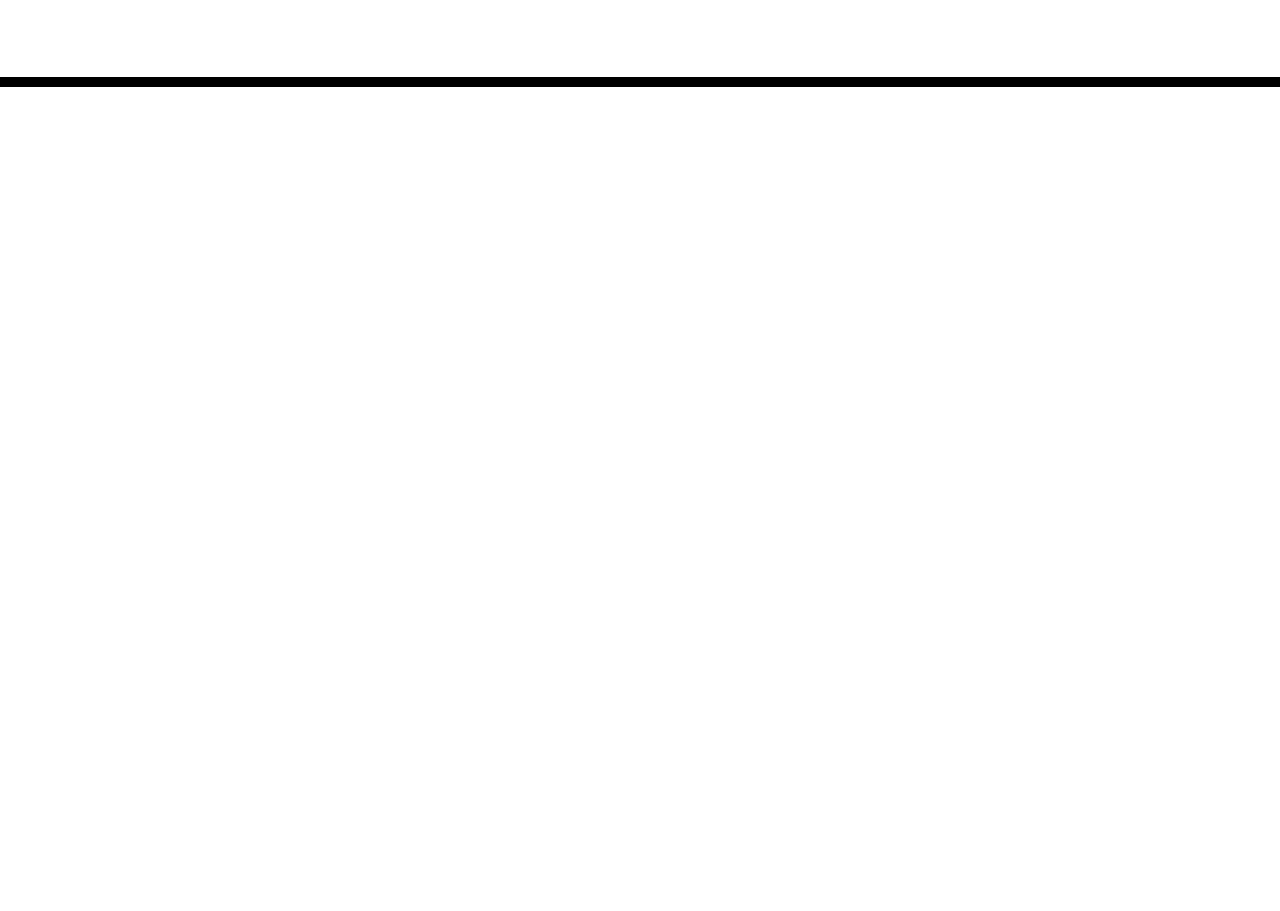
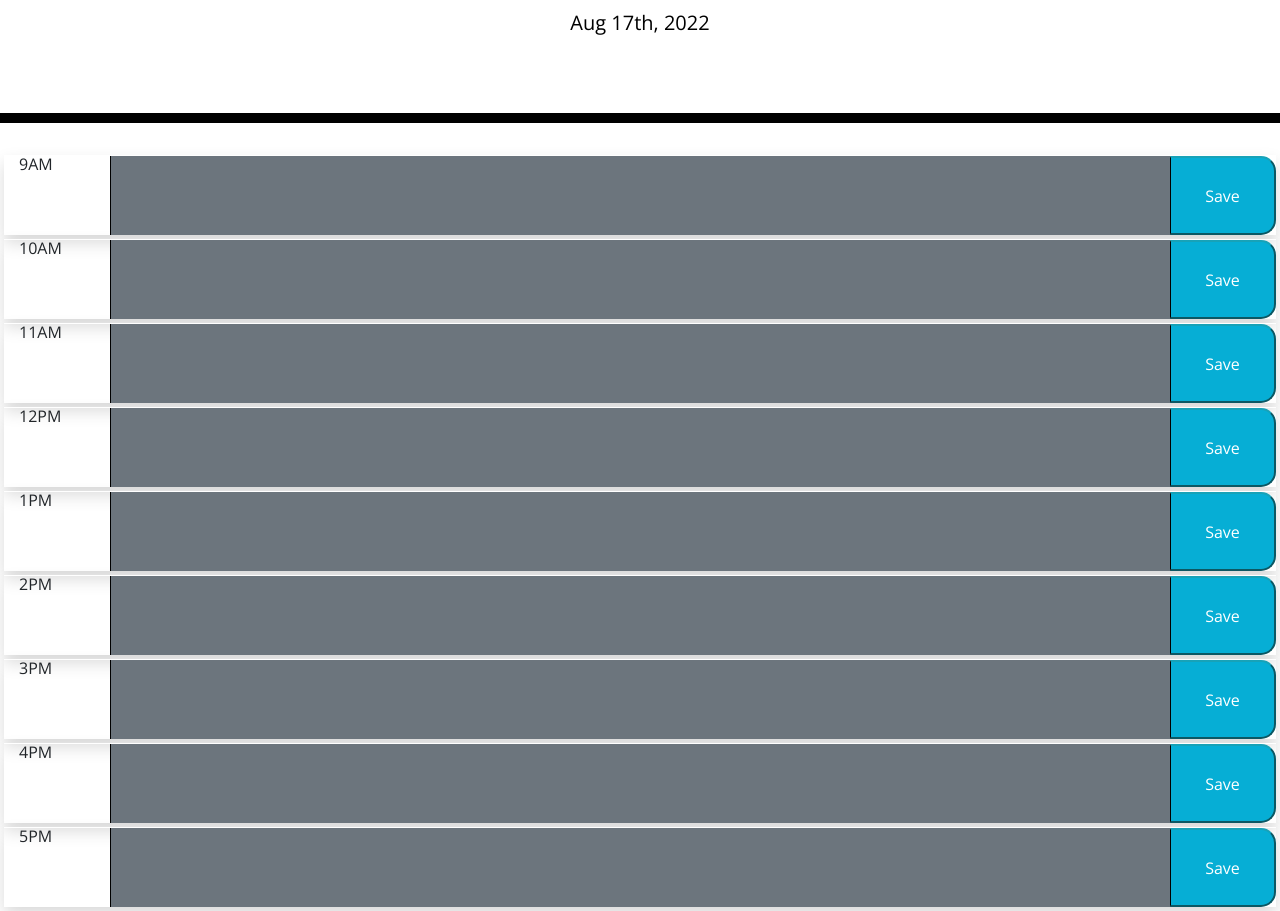
Before and after one commit to Alathrop2/Daily-Planner, a plain HTML site: page index.html in a window 1280 px wide. Shown: the part 181-1092 px from the top of the page. Before the commit the page ends 800 px from the top, so only its background shows below. Drawn offline with nearby package versions, Linux system fonts and the light colour scheme; files that its build step writes are made by us from their sources.

Commit message:
added moment, and started local storage

```diff
--- a/assets/js/script.js
+++ b/assets/js/script.js
@@ -0,0 +1,26 @@
+var today = moment();
+var currentTime = moment().format('MMMM Do YYYY, h:mm:ss a');
+var textBox = document.getElementById('textBox');
+var savedInfo = localStorage.getItem('Saved Task');
+var saveButton = document.getElementById('saveButton');
+// code for adding the current day to the top of the screen
+var currentDay = $('#currentDay').text(today.format('MMM Do, YYYY'));
+
+// setting local storage
+saveButton.addEventListener('click', function () {
+  localStorage.setItem('saved Task', textBox.value);
+  console.log(textBox.value);
+});
+// GIVEN I am using a daily planner to create a schedule
+//  WHEN I open the planner
+// * the current day is displayed at the top of the calendar
+// WHEN I scroll down
+// * I am presented with time blocks for standard business hours
+// WHEN I view the time blocks for that days
+// TODO each time block is color-coded to indicate whether it is in the past, present, or future
+// WHEN I click into a time block
+// * I can enter an event
+// WHEN I click the save button for that time block
+// TODO the text for that event is saved in local storage
+// WHEN I refresh the page
+// TODO the saved events persist
--- a/index.html
+++ b/index.html
@@ -18,9 +18,11 @@
       href="https://fonts.googleapis.com/css?family=Open+Sans&display=swap"
       rel="stylesheet"
     />
-    <link rel="stylesheet" href="style.css" />
+    <link rel="stylesheet" href="./assets/css/style.css" />
     <title>Work Day Scheduler</title>
+
   </head>
+
 
   <body>
     <header class="jumbotron">
@@ -28,11 +30,64 @@
       <p class="lead">A simple calendar app for scheduling your work day</p>
       <p id="currentDay" class="lead"></p>
     </header>
-    <div class="container">
+
       <!-- Timeblocks go here -->
+      <div class="row d-flex m-1 shadow">
+        <div class="col-sm-1">9AM</div>
+        <textarea id="textBox" class="col-lg-10 bg-secondary font-weight-bold text-white"></textarea>
+        <button type="button" id="saveButton" class="col btn-info saveBtn">Save</button>
+      </div>
+
+    <div class="row d-flex m-1 shadow ">
+      <div class="col-sm-1">10AM</div>
+      <textarea id="textBox" class="col-lg-10 bg-secondary font-weight-bold text-white"></textarea>
+      <button type="button" id="saveButton" class="col btn-info saveBtn">Save</button>
     </div>
-
+  </div>
+  <div class="row d-flex m-1 shadow">
+    <div class="col-sm-1">11AM</div>
+    <textarea id="textBox" class="col-lg-10 bg-secondary font-weight-bold text-white"></textarea>
+    <button type="button" id="saveButton" class="col btn-info saveBtn">Save</button>
+  </div>
+</div>
+<div class="row d-flex m-1 shadow">
+  <div class="col-sm-1">12PM</div>
+  <textarea id="textBox" class="col-lg-10 bg-secondary font-weight-bold text-white"></textarea>
+  <button type="button" id="saveButton" class="col btn-info saveBtn">Save</button>
+</div>
+</div>
+<div class="row d-flex m-1 shadow">
+  <div class="col-sm-1">1PM</div>
+  <textarea id="textBox" class="col-lg-10 bg-secondary font-weight-bold text-white"></textarea>
+  <button type="button" id="saveButton" class="col btn-info saveBtn">Save</button>
+</div>
+</div>
+<div class="row d-flex m-1 shadow">
+  <div class="col-sm-1">2PM</div>
+  <textarea id="textBox" class="col-lg-10 bg-secondary font-weight-bold text-white"></textarea>
+  <button type="button" id="saveButton" class="col btn-info saveBtn">Save</button>
+</div>
+</div>
+<div class="row d-flex m-1 shadow">
+  <div class="col-sm-1">3PM</div>
+  <textarea id="textBox" class="col-lg-10 bg-secondary font-weight-bold text-white"></textarea>
+  <button type="button" id="saveButton" class="col btn-info saveBtn">Save</button>
+</div>
+</div>
+<div class="row d-flex m-1 shadow">
+  <div class="col-sm-1">4PM</div>
+  <textarea id="textBox" class="col-lg-10 bg-secondary font-weight-bold text-white"></textarea>
+  <button type="button" id="saveButton" class="col btn-info saveBtn">Save</button>
+</div>
+</div>
+<div class="row d-flex m-1 shadow">
+  <div class="col-sm-1">5PM</div>
+  <textarea id="textBox" class="col-lg-10 bg-secondary font-weight-bold text-white"></textarea>
+  <button type="button" id="saveButton" class="col btn-info saveBtn">Save</button>
+</div>
+</div>
     <script src="https://code.jquery.com/jquery-3.4.1.min.js"></script>
     <script src="https://cdnjs.cloudflare.com/ajax/libs/moment.js/2.24.0/moment.min.js"></script>
+    <script src="./assets/js/script.js"></script>
   </body>
 </html>
```
